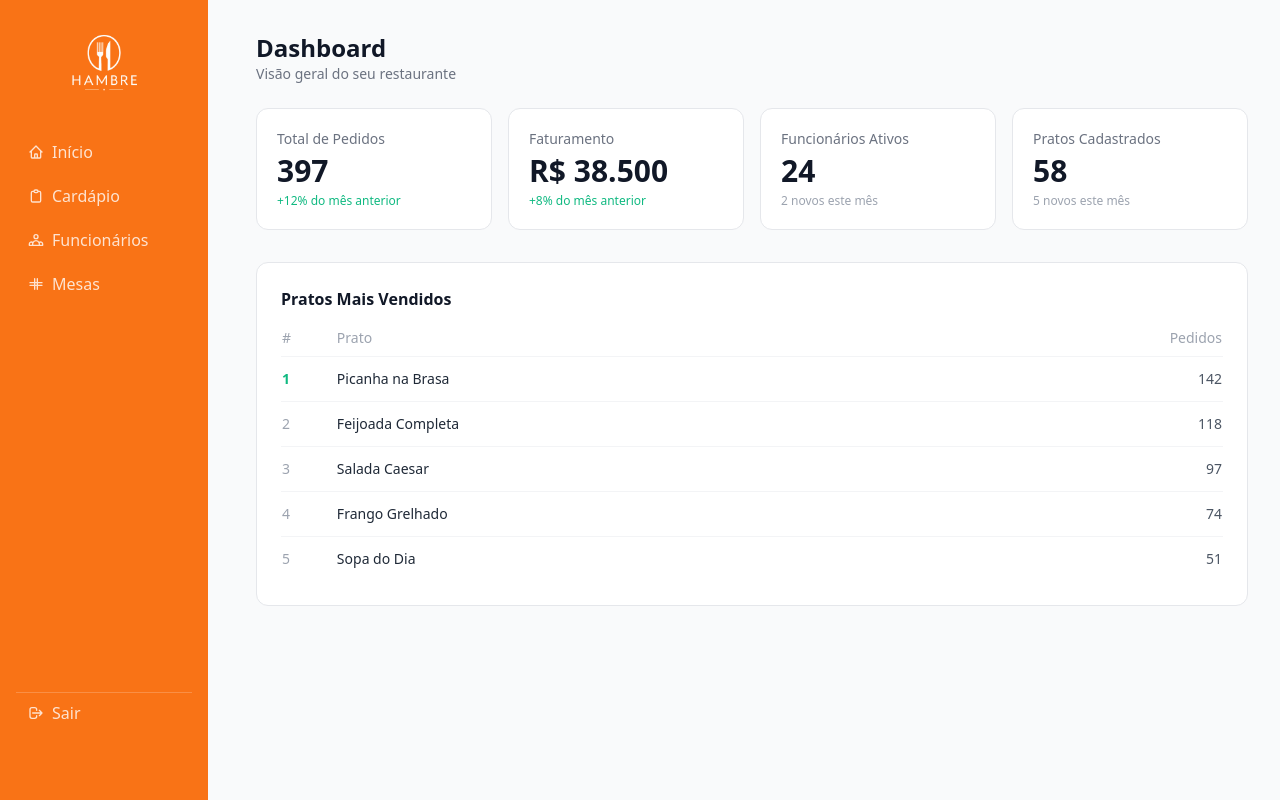
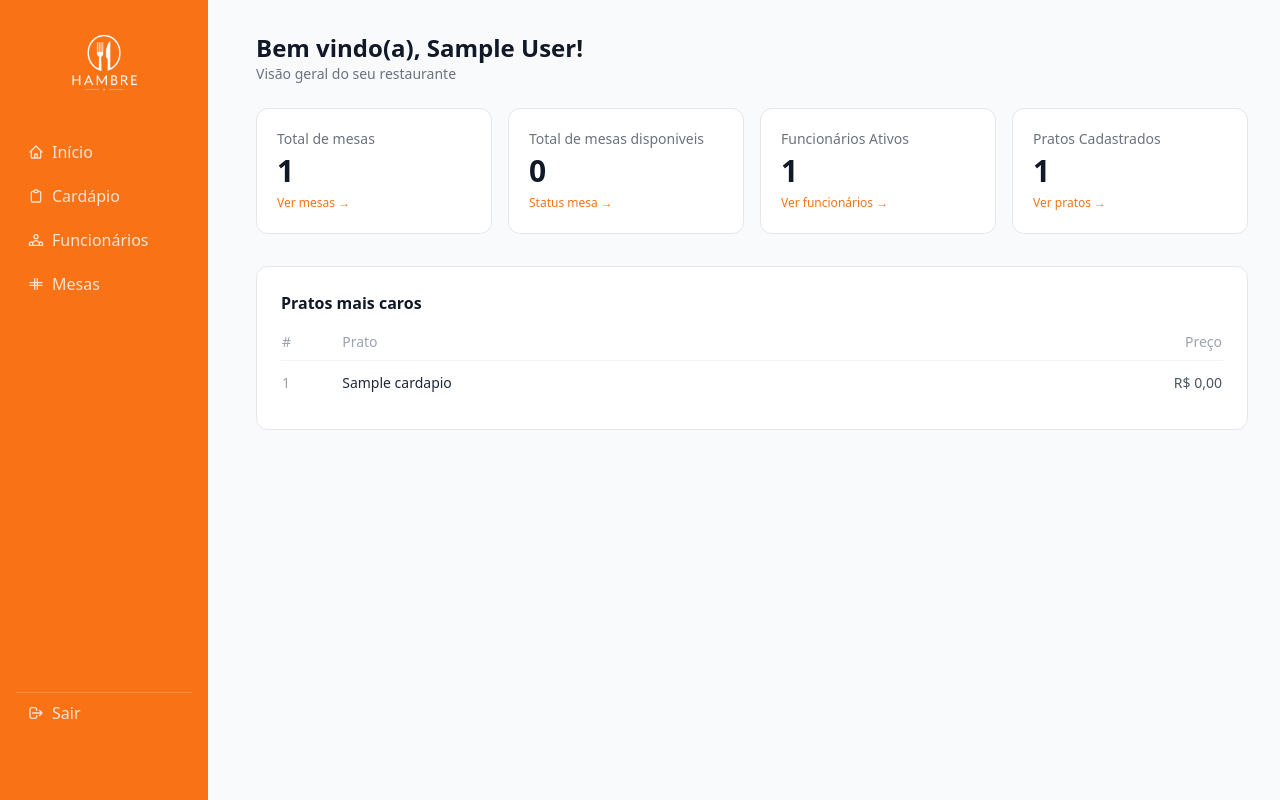
Before and after one commit to vinicius-araujo777/Sistema-Restaurante, a PHP site: page /index.php in a window 1280 px wide. Run offline with PHP 8.4, Linux system fonts and the light colour scheme; the visitor is signed in with stand-in values (Sample User, id 1); tables that the repository leaves empty or names only in its code hold one stand-in row (values such as "Sample post"); some libraries are stand-ins or nearby versions.

Commit message:
alterando estilo da pagina inicial, com nova tabela e blocos

```diff
--- a/cardapio/funcoes.php
+++ b/cardapio/funcoes.php
@@ -1,6 +1,6 @@
 <?php
 
-require_once "../conexao.php";
+require_once __DIR__ . "/../conexao.php";
 
 function listarPratos($con) {
     $stmt = $con->query("SELECT * FROM cardapio");
--- a/funcionarios/funcoes.php
+++ b/funcionarios/funcoes.php
@@ -1,5 +1,5 @@
 <?php
-require_once '../conexao.php';
+require_once __DIR__ . "/../conexao.php";
 
 function listarFuncionarios($con) {
     $stmt = $con->prepare("SELECT * FROM funcionarios");
--- a/index.php
+++ b/index.php
@@ -1,70 +1,72 @@
 <?php require_once "protege.php"; ?>
+<?php
+require_once "conexao.php";
+require_once "cardapio/funcoes.php";
+require_once "mesas/funcoes.php";
+require_once "funcionarios/funcoes.php";
+
+$totalPratos = count(listarPratos($con));
+$totalFuncionarios = count(listarFuncionarios($con));
+$totalMesas = count(listarMesas($con));
+$mesasDisponiveis = 0;
+foreach (listarMesas($con) as $mesa) {
+    if ($mesa->status === "Disponível") {
+        $mesasDisponiveis++;
+    }
+}
+
+$stmt = $con->query("SELECT * FROM cardapio ORDER BY preco DESC LIMIT 5");
+$pratosCaros = $stmt->fetchAll(PDO::FETCH_OBJ);
+?>
+
 <?php include 'sidebar.php'; ?>
 
 <div class="mb-6">
-    <h1 class="text-2xl font-bold text-gray-900">Dashboard</h1>
+    <h1 class="text-2xl font-bold text-gray-900">Bem vindo(a), <?= $_SESSION['usuario'] ?>!</h1>
     <p class="text-sm text-gray-500">Visão geral do seu restaurante</p>
 </div>
 
 <div class="grid grid-cols-1 sm:grid-cols-2 xl:grid-cols-4 gap-4 mb-8">
     <div class="bg-white rounded-xl border border-gray-200 p-5">
-        <p class="text-sm text-gray-500">Total de Pedidos</p>
-        <p class="text-3xl font-bold text-gray-900 mt-1">397</p>
-        <p class="text-xs text-emerald-500 mt-1">+12% do mês anterior</p>
+        <p class="text-sm text-gray-500">Total de mesas</p>
+        <p class="text-3xl font-bold text-gray-900 mt-1"><?php echo $totalMesas; ?></p>
+        <a href="/Sistema-Restaurante/mesas/index.php" class="text-xs text-orange-500 hover:underline mt-1 inline-block">Ver mesas →</a>
     </div>
     <div class="bg-white rounded-xl border border-gray-200 p-5">
-        <p class="text-sm text-gray-500">Faturamento</p>
-        <p class="text-3xl font-bold text-gray-900 mt-1">R$ 38.500</p>
-        <p class="text-xs text-emerald-500 mt-1">+8% do mês anterior</p>
+        <p class="text-sm text-gray-500">Total de mesas disponiveis</p>
+        <p class="text-3xl font-bold text-gray-900 mt-1"><?php echo $mesasDisponiveis; ?></p>
+        <a href="/Sistema-Restaurante/mesas/index.php" class="text-xs text-orange-500 hover:underline mt-1 inline-block">Status mesa →</a>
     </div>
     <div class="bg-white rounded-xl border border-gray-200 p-5">
         <p class="text-sm text-gray-500">Funcionários Ativos</p>
-        <p class="text-3xl font-bold text-gray-900 mt-1">24</p>
-        <p class="text-xs text-gray-400 mt-1">2 novos este mês</p>
+        <p class="text-3xl font-bold text-gray-900 mt-1"><?php echo $totalFuncionarios; ?></p>
+        <a href="/Sistema-Restaurante/funcionarios/index.php" class="text-xs text-orange-500 hover:underline mt-1 inline-block">Ver funcionários →</a>
     </div>
     <div class="bg-white rounded-xl border border-gray-200 p-5">
         <p class="text-sm text-gray-500">Pratos Cadastrados</p>
-        <p class="text-3xl font-bold text-gray-900 mt-1">58</p>
-        <p class="text-xs text-gray-400 mt-1">5 novos este mês</p>
+        <p class="text-3xl font-bold text-gray-900 mt-1"><?php echo $totalPratos; ?></p>
+        <a href="/Sistema-Restaurante/cardapio/index.php" class="text-xs text-orange-500 hover:underline mt-1 inline-block">Ver pratos →</a>
     </div>
 </div>
 
 <div class="bg-white rounded-xl border border-gray-200 p-6">
-    <h2 class="text-base font-semibold text-gray-900 mb-4">Pratos Mais Vendidos</h2>
+    <h2 class="text-base font-semibold text-gray-900 mb-4">Pratos mais caros</h2>
     <table class="w-full text-sm">
         <thead>
             <tr class="text-left text-gray-400 border-b border-gray-100">
                 <th class="pb-2 font-medium">#</th>
                 <th class="pb-2 font-medium">Prato</th>
-                <th class="pb-2 font-medium text-right">Pedidos</th>
+                <th class="pb-2 font-medium text-right">Preço</th>
             </tr>
         </thead>
         <tbody class="divide-y divide-gray-100">
-            <tr>
-                <td class="py-3 text-emerald-500 font-bold">1</td>
-                <td class="py-3 text-gray-800">Picanha na Brasa</td>
-                <td class="py-3 text-right text-gray-600">142</td>
-            </tr>
-            <tr>
-                <td class="py-3 text-gray-400 font-medium">2</td>
-                <td class="py-3 text-gray-800">Feijoada Completa</td>
-                <td class="py-3 text-right text-gray-600">118</td>
-            </tr>
-            <tr>
-                <td class="py-3 text-gray-400 font-medium">3</td>
-                <td class="py-3 text-gray-800">Salada Caesar</td>
-                <td class="py-3 text-right text-gray-600">97</td>
-            </tr>
-            <tr>
-                <td class="py-3 text-gray-400 font-medium">4</td>
-                <td class="py-3 text-gray-800">Frango Grelhado</td>
-                <td class="py-3 text-right text-gray-600">74</td>
-            </tr>
-            <tr>
-                <td class="py-3 text-gray-400 font-medium">5</td>
-                <td class="py-3 text-gray-800">Sopa do Dia</td>
-                <td class="py-3 text-right text-gray-600">51</td>
-            </tr>
+            <?php foreach($pratosCaros as $i){ ?>
+                <tr>
+                    <td class="py-3 text-gray-400 font-medium"> <?= $i->id ?> </td>
+                    <td class="py-3 text-gray-800"> <?= $i->nome ?>  </td>
+                    <td class="py-3 text-right text-gray-600"> R$ <?= number_format($i->preco, 2, ',', '.') ?>  </td>
+                </tr>
+            <?php } ?>
         </tbody>
     </table>
 </div>
--- a/mesas/funcoes.php
+++ b/mesas/funcoes.php
@@ -1,5 +1,5 @@
 <?php
-require_once "../conexao.php";
+require_once __DIR__ . "/../conexao.php";
 
 function listarMesas($con) {
     $stmt = $con->prepare("SELECT * FROM mesas");
```
